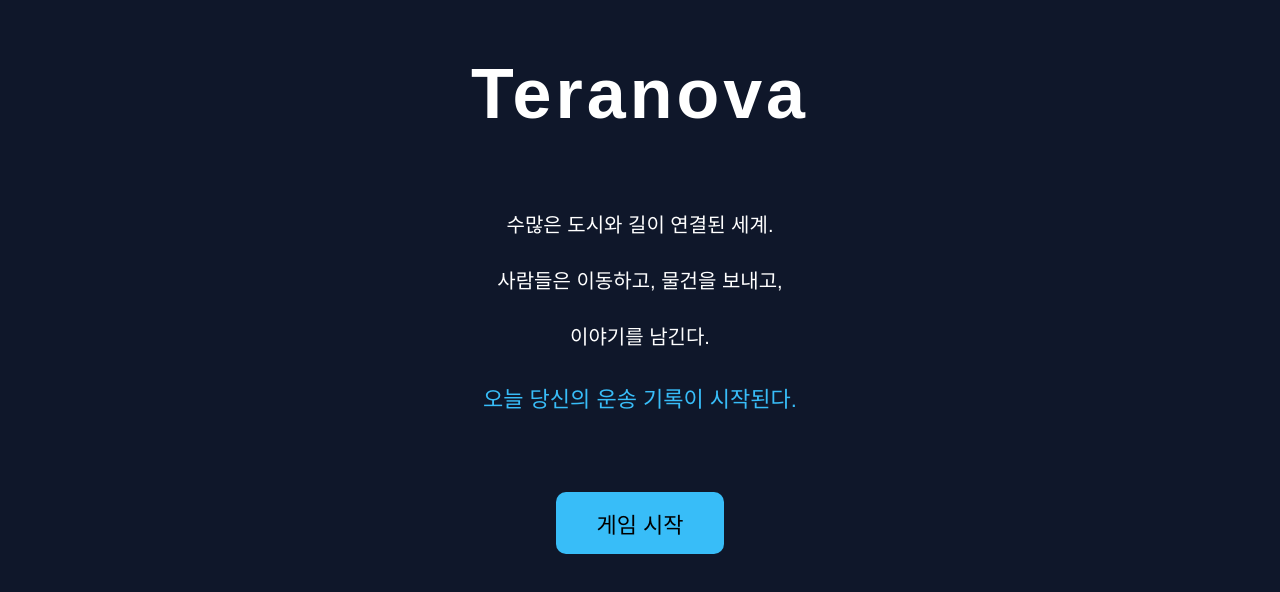
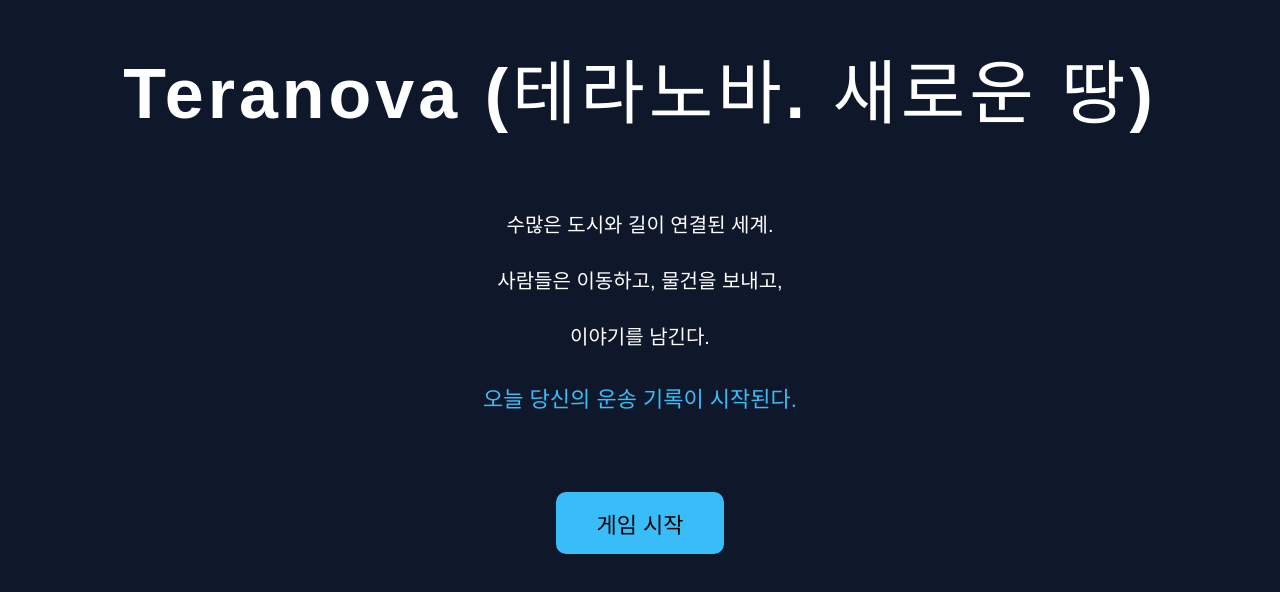
Before and after one commit to TeranovaRPG/Teranova, a Vue app: page / in a window 1280 px wide. Shown: the part 134-726 px from the top of the page. Built offline with nearby package versions, Linux system fonts and the light colour scheme.

Commit message:
깃허브 액션 안정화

```diff
--- a/src/App.vue
+++ b/src/App.vue
@@ -7,7 +7,7 @@ function startGame() {
 <template>
   <div class="app">
     <div class="title">
-      Teranova
+      Teranova (테라노바. 새로운 땅)
     </div>
 
     <div class="story">
```
